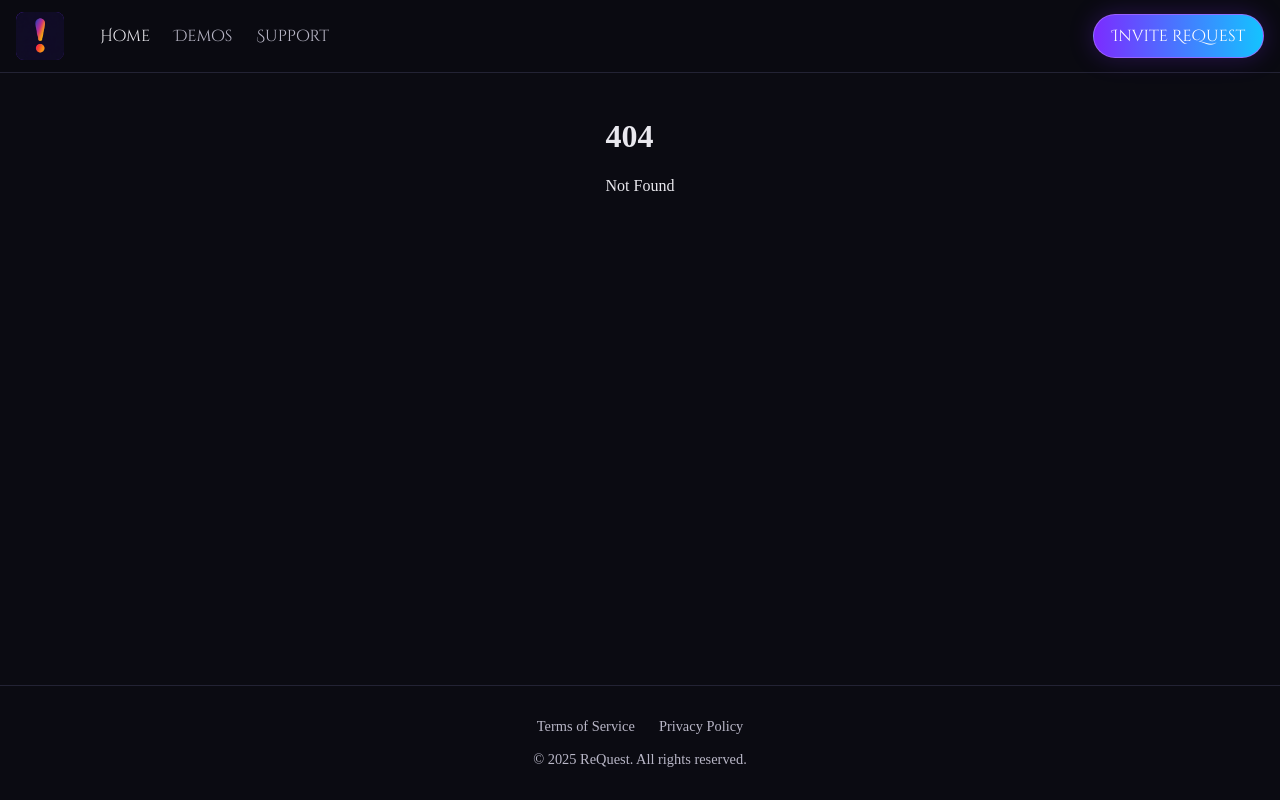
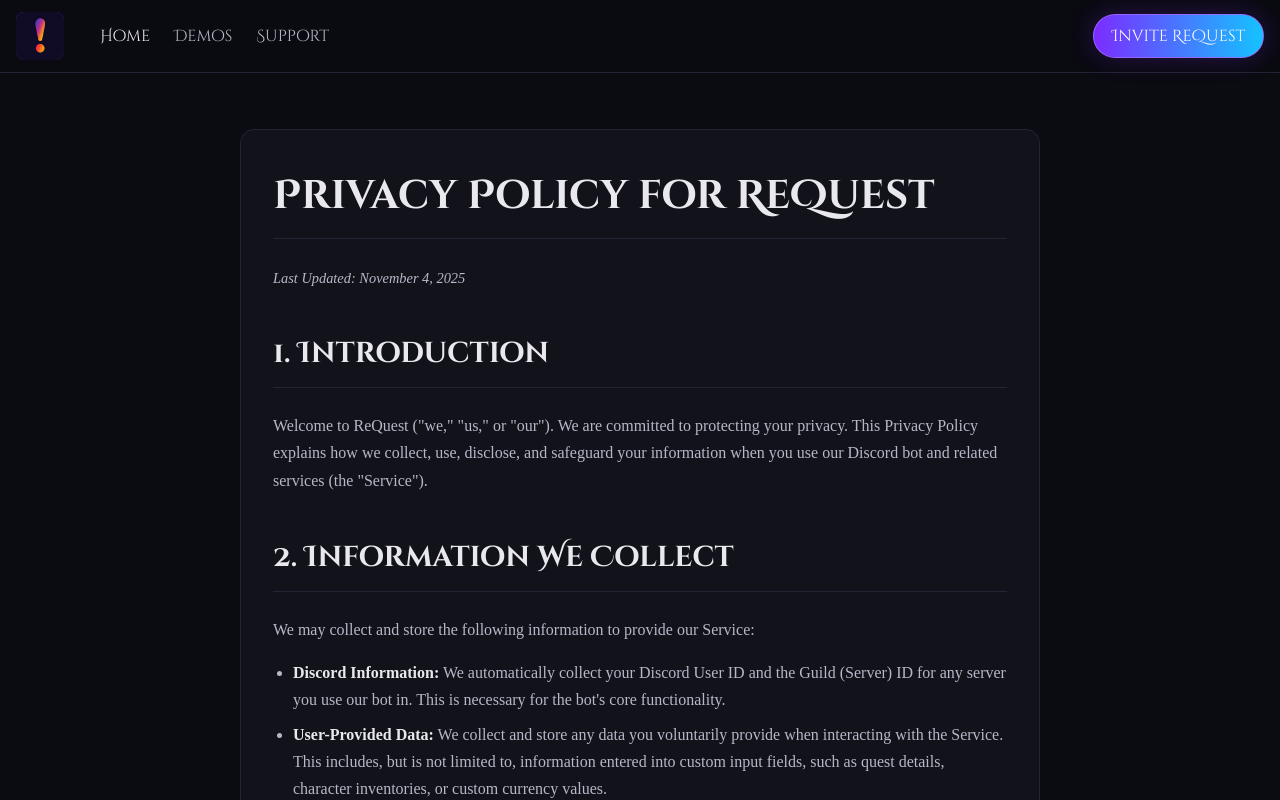
Before and after one commit to Zigmata/request.gg, a SvelteKit app in the folder app/: page /privacy-policy in a window 1280 px wide. Before the commit this address had no page. Shown: the top 800 px of the page. Built offline with nearby package versions, Linux system fonts and the light colour scheme; a web font is replaced by a local one.

Commit message:
Added ToS and privacy pages

```diff
--- /dev/null
+++ b/app/src/routes/privacy-policy/+page.svelte
@@ -0,0 +1,148 @@
+<div class="policy-container">
+	<h1>Privacy Policy for ReQuest</h1>
+	<p class="last-updated">Last Updated: November 4, 2025</p>
+
+	<section>
+		<h2>1. Introduction</h2>
+		<p>
+			Welcome to ReQuest ("we," "us," or "our"). We are committed to protecting your privacy. This
+			Privacy Policy explains how we collect, use, disclose, and safeguard your information when you
+			use our Discord bot and related services (the "Service").
+		</p>
+	</section>
+
+	<section>
+		<h2>2. Information We Collect</h2>
+		<p>We may collect and store the following information to provide our Service:</p>
+		<ul>
+			<li>
+				<strong>Discord Information:</strong> We automatically collect your Discord User ID and the
+				Guild (Server) ID for any server you use our bot in. This is necessary for the bot's
+				core functionality.
+			</li>
+			<li>
+				<strong>User-Provided Data:</strong> We collect and store any data you voluntarily provide
+				when interacting with the Service. This includes, but is not limited to, information
+				entered into custom input fields, such as quest details, character inventories, or
+				custom currency values.
+			</li>
+		</ul>
+	</section>
+
+	<section>
+		<h2>3. How We Use Your Information</h2>
+		<p>We use the information we collect solely to provide and improve the Service. This includes:</p>
+		<ul>
+			<li>Operating and maintaining the ReQuest bot.</li>
+			<li>Managing player inventories, quests, and currencies as directed by users.</li>
+			<li>Identifying you within a Discord guild to associate you with your in-game data.</li>
+			<li>Responding to your requests and commands.</li>
+		</ul>
+	</section>
+
+	<section>
+		<h2>4. How We Share Your Information</h2>
+		<p>
+			We do not sell, trade, rent, or otherwise share your personal information with any third
+			parties for marketing or other purposes.
+		</p>
+		<p>
+			<strong>Service Providers:</strong> All commands and interactions with our Service
+			necessarily traverse the Discord application and its API gateways. Your data (commands you
+			type, responses from the bot) is handled by Discord in accordance with their own <a
+				href="https://discord.com/privacy"
+				target="_blank"
+				rel="noopener noreferrer">Discord Privacy Policy</a
+			>. We are not responsible for the data handling practices of Discord.
+		</p>
+	</section>
+
+	<section>
+		<h2>5. Data Security</h2>
+		<p>
+			We use reasonable administrative, technical, and physical security measures to help protect
+			your information. While we have taken reasonable steps to secure the data you provide to us,
+			please be aware that no security measures are perfect or impenetrable, and no method of data
+			transmission can be guaranteed against any interception or other type of misuse.
+		</p>
+	</section>
+
+	<section>
+		<h2>6. Changes to This Privacy Policy</h2>
+		<p>
+			We may update this Privacy Policy from time to time. We will notify you of any changes by
+			posting the new Privacy Policy on this page. You are advised to review this Privacy Policy
+			periodically for any changes.
+		</p>
+	</section>
+
+	<section>
+		<h2>7. Contact Us</h2>
+		<p>
+			If you have any questions about this Privacy Policy, please contact us <a href="https://discord.gg/Zq37gj4">via our support Discord</a>.
+		</p>
+	</section>
+</div>
+
+<style>
+	.policy-container {
+		max-width: 800px;
+		margin: 2rem auto;
+		padding: 2rem;
+		background: var(--surface);
+		border: 1px solid var(--border);
+		border-radius: var(--radius);
+		font-family: var(--font-body);
+		line-height: 1.7;
+	}
+
+	h1,
+	h2 {
+		font-family: var(--font-heading);
+		border-bottom: 1px solid var(--border);
+		padding-bottom: 8px;
+	}
+
+	h1 {
+		font-size: 2.5rem;
+		margin-top: 0;
+	}
+
+	h2 {
+		font-size: 1.8rem;
+		margin-top: 2.5rem;
+	}
+
+	p,
+	li {
+		color: var(--muted);
+	}
+
+	.last-updated {
+		font-style: italic;
+		font-size: 0.9rem;
+		margin-bottom: 2rem;
+	}
+
+	ul {
+		padding-left: 20px;
+	}
+
+	li {
+		margin-bottom: 0.5rem;
+	}
+
+	a {
+		color: var(--brand);
+		text-decoration: none;
+	}
+
+	a:hover {
+		text-decoration: underline;
+	}
+
+	strong {
+		color: var(--fg);
+		font-weight: 700;
+	}
+</style>
--- /dev/null
+++ b/app/src/routes/terms-of-service/+page.svelte
@@ -0,0 +1,193 @@
+<div class="policy-container">
+	<h1>Terms of Service for ReQuest</h1>
+	<p class="last-updated">Last Updated: November 4, 2025</p>
+
+	<section>
+		<h2>1. Acceptance of Terms</h2>
+		<p>
+			This is a binding agreement. By adding, inviting, or using the ReQuest Discord bot ("Service"),
+			provided by ReQuest ("we," "us," or "our"), you agree to be bound by
+			these Terms of Service ("Terms").
+		</p>
+		<p>
+			If you do not agree to these Terms, you must not use the Service. That means, politely,
+			kicking the bot from your server.
+		</p>
+	</section>
+
+	<section>
+		<h2>2. Description of Service</h2>
+		<p>
+			The Service is a Discord bot designed to assist with the administration of Tabletop
+			Role-Playing Games (TTRPGs). Its features include, but are not limited to, managing quests,
+			player inventories, custom currencies, and role-based access for game-related tasks.
+		</p>
+	</section>
+
+	<section>
+		<h2>3. User Responsibilities and Acceptable Use</h2>
+		<p>You agree to use the Service in compliance with two things:</p>
+		<ol>
+			<li>All applicable local, state, national, and international laws.</li>
+			<li>
+				The <a href="https://discord.com/terms" target="_blank" rel="noopener noreferrer"
+					>Discord Terms of Service</a
+				> and <a href="https://discord.com/guidelines" target="_blank" rel="noopener noreferrer"
+					>Discord Community Guidelines</a
+				>.
+			</li>
+		</ol>
+		<p>You are solely responsible for the data and content you and your server members input into the
+			Service. You agree not to:</p>
+		<ul>
+			<li>Use the Service for any illegal or unauthorized purpose.</li>
+			<li>Attempt to reverse engineer, decompile, or hack the Service.</li>
+			<li>Use the Service to harass, abuse, or harm another person.</li>
+			<li>
+				Input any data that is obscene, defamatory, or violates the privacy of any third party.
+			</li>
+		</ul>
+	</section>
+
+	<section>
+		<h2>4. User-Generated Content</h2>
+		<p>
+			You (and your users) retain all ownership rights to the content you create and input into the
+			Service (such as quest descriptions, item names, etc.).
+		</p>
+		<p>
+			However, you grant us a limited, non-exclusive, worldwide, royalty-free license to use,
+			store, process, and display this content
+			<strong>solely for the purpose of operating and providing the Service to you</strong>.
+		</p>
+	</section>
+
+	<section>
+		<h2>5. Termination</h2>
+		<p>
+			<strong>Termination by You:</strong> You may terminate this agreement at any time, for any
+			reason, by removing the Service (the bot) from all Discord servers you control.
+		</p>
+		<p>
+			<strong>Termination by Us:</strong> We reserve the right to suspend or terminate your access
+			to the Service at any time, for any reason (but especially if you violate these Terms or the
+			Discord ToS), with or without notice.
+		</p>
+	</section>
+
+	<section>
+		<h2>6. Disclaimers and Limitation of Liability</h2>
+		<p>
+			<strong>This is the "as-is" part.</strong> The Service is provided "as-is" and
+			"as-available" without any warranties of any kind. We do not guarantee that the Service will
+			be error-free, uninterrupted, or 100% available.
+		</p>
+		<p>
+			<strong>We are not responsible for data loss.</strong> We build this Service with care, but
+			we are not liable for any loss of data (e.g., if a database error eats your party's
+			hard-earned inventory). We strongly recommend keeping your own backups of important game
+			information.
+		</p>
+		<p>
+			To the fullest extent permitted by law, in no event will we be liable for any indirect,
+			incidental, special, consequential, or punitive damages arising out of or related to your
+			use of the Service.
+		</p>
+	</section>
+
+	<section>
+		<h2>7. Changes to These Terms</h2>
+		<p>
+			We reserve the right to modify these Terms at any time. We will make reasonable efforts to
+			notify users of significant changes (e.g., via the bot's status message or a support server),
+			but it is your responsibility to review these Terms periodically.
+		</p>
+		<p>Continued use of the Service after such changes constitutes your acceptance of the new Terms.</p>
+	</section>
+
+	<section>
+		<h2>8. Governing Law</h2>
+		<p>
+			This is the part where you need to decide what jurisdiction's laws apply. We're AI, not
+			lawyers. You should fill this in after consulting a legal professional.
+		</p>
+		<p>
+			These Terms shall be governed by and construed in accordance with the laws of the
+			<strong>State of Nevada, United States</strong>, without regard to its conflict of
+			law provisions.
+		</p>
+	</section>
+
+	<section>
+		<h2>9. Contact Us</h2>
+		<p>
+			If you have any questions about these Terms, please contact us
+            <a href="https://discord.gg/Zq37gj4">via our support Discord</a>.
+		</p>
+	</section>
+</div>
+
+<style>
+	.policy-container {
+		max-width: 800px;
+		margin: 2rem auto;
+		padding: 2rem;
+		background: var(--surface);
+		border: 1px solid var(--border);
+		border-radius: var(--radius);
+		font-family: var(--font-body);
+		line-height: 1.7;
+	}
+
+	h1,
+	h2 {
+		font-family: var(--font-heading);
+		border-bottom: 1px solid var(--border);
+		padding-bottom: 8px;
+	}
+
+	h1 {
+		font-size: 2.5rem;
+		margin-top: 0;
+	}
+
+	h2 {
+		font-size: 1.8rem;
+		margin-top: 2.5rem;
+	}
+
+	p,
+	li,
+	ol {
+		color: var(--muted);
+	}
+
+	.last-updated {
+		font-style: italic;
+		font-size: 0.9rem;
+		margin-bottom: 2rem;
+	}
+
+	ul,
+	ol {
+		padding-left: 20px;
+	}
+
+	li {
+		margin-bottom: 0.5rem;
+	}
+
+	a {
+		color: var(--brand);
+		text-decoration: none;
+	}
+
+	a:hover {
+		text-decoration: underline;
+	}
+
+	strong {
+		color: var(--fg);
+		font-weight: 700;
+	}
+</style>
```
